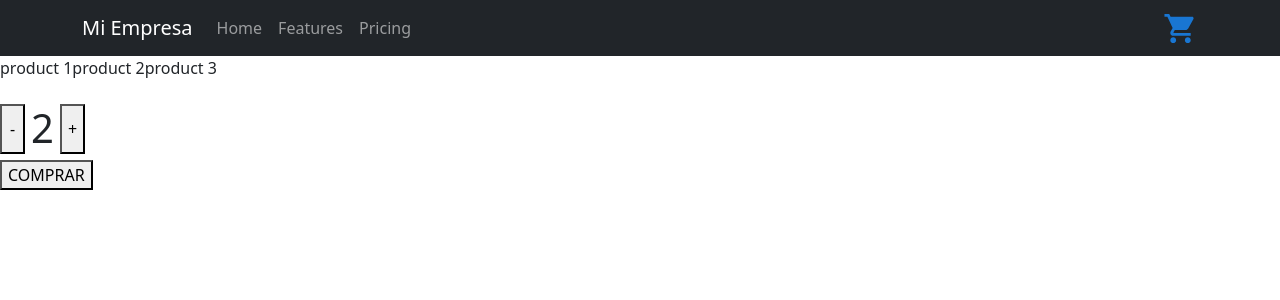
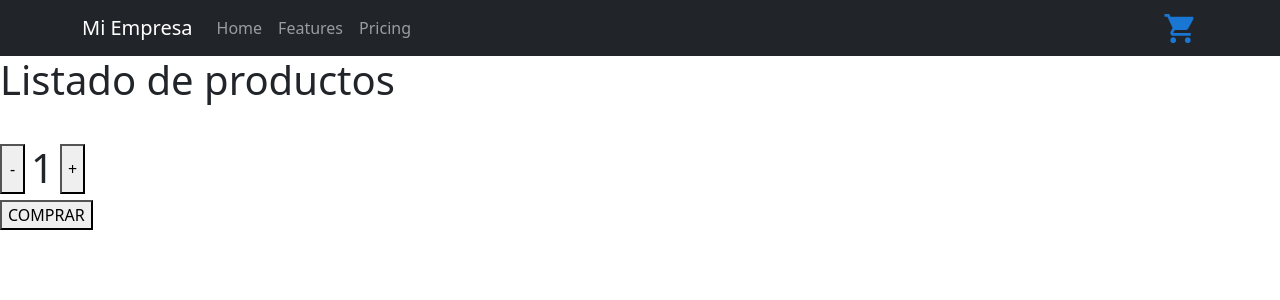
Before and after one commit to courseskev/ReactCourse, a React (Create React App) app: page / in a window 1280 px wide. Shown: the top 300 px of the page. Built offline with nearby package versions, Linux system fonts and the light colour scheme.

Commit message:
filling Itemlist.js

```diff
--- a/src/App.js
+++ b/src/App.js
@@ -3,12 +3,12 @@ import NavBar from "./Components/NavBar";
 import "bootstrap/dist/css/bootstrap.min.css";
 import ItemListContainer from "./Components/ItemListContainer";
 
+const saludo = "Listado de productos";
 function App() {
-  const catalog = ["product 1", "product 2", "product 3"];
   return (
     <>
       <NavBar />
-      <ItemListContainer product={catalog} />
+      <ItemListContainer mensajeTitulo={saludo} />
     </>
   );
 }
--- a/src/Components/ItemList.js
+++ b/src/Components/ItemList.js
@@ -1,7 +1,31 @@
-import React from "react";
+import React, { useState, useEffect } from "react";
 
-const ItemList = () => {
-  return <> </>;
+const ItemList = ({ initialProducts }) => {
+  const promesa = new Promise((res, rej) => {
+    setTimeout(() => {}, 2000);
+    res(initialProducts);
+  });
+
+  const [products, setProducts] = useState([]);
+
+  useEffect(() => {
+    promesa
+      .then((data) => {
+        console.log(data);
+        setProducts(data);
+      })
+      .catch(() => {
+        console.log("Revisar la promesa en ItemListContainer");
+      });
+  }, []);
+
+  return (
+    <>
+      {products.map((p) => (
+        <h2 key={p.id}> {p.name}</h2>
+      ))}
+    </>
+  );
 };
 
 export default ItemList;
--- a/src/Components/ItemListContainer.js
+++ b/src/Components/ItemListContainer.js
@@ -1,17 +1,48 @@
-import React from "react";
+import React, { useState, useEffect } from "react";
 import ItemCount from "./ItemCount";
+import ItemList from "./ItemList";
 
-const ItemListContainer = (props) => {
+let initialProducts = [
+  {
+    id: 1,
+    title: "Celular iPhone",
+    description: "iPhone 13 pro max",
+    price: 1999,
+    pictureUrl: "url1",
+  },
+  {
+    id: 2,
+    title: "Tableta  iPad",
+    description: "iPad pro 14pul",
+    price: 2500,
+    pictureUrl: "url2",
+  },
+  {
+    id: 3,
+    title: "Adifonos Airpods",
+    description: "Airpods PRO with case fast charge",
+    price: 799,
+    pictureUrl: "url3",
+  },
+];
+
+const ItemListContainer = ({ mensajeTitulo }) => {
   let onAdd = (quantity) => {
     console.log(`Felicidades, compraste ${quantity} productos`);
   };
+
   return (
     <>
-      <li style={{ listStyle: "none" }}>{props.product}</li>
+      <h1>{mensajeTitulo}</h1>
       <br />
-      <ItemCount stock={5} initial={2} onAdd={onAdd} />
+      <ItemList initialProducts={initialProducts} />
+      <ItemCount stock={5} initial={1} onAdd={onAdd} />
     </>
   );
 };
 
 export default ItemListContainer;
+
+/*
+
+*/
```
